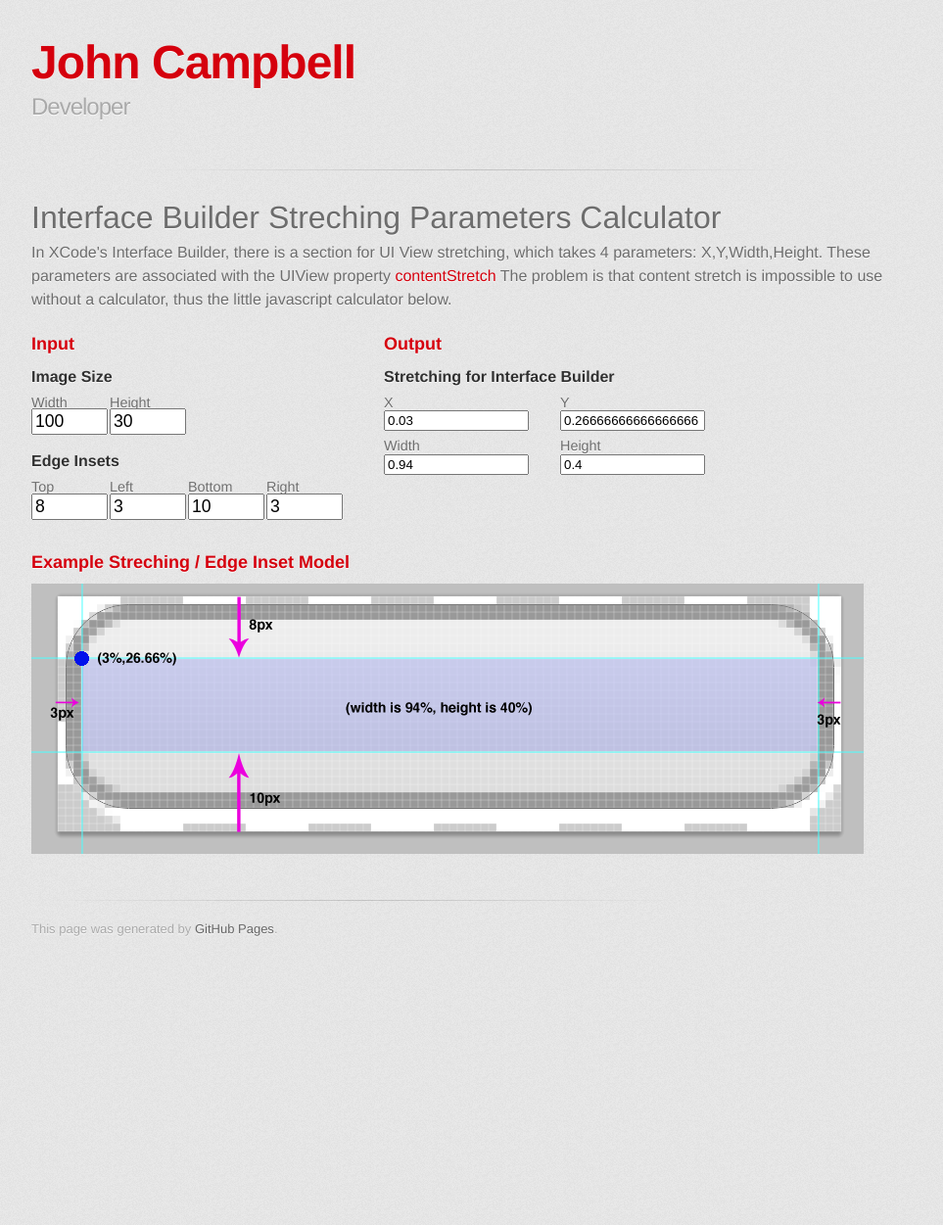
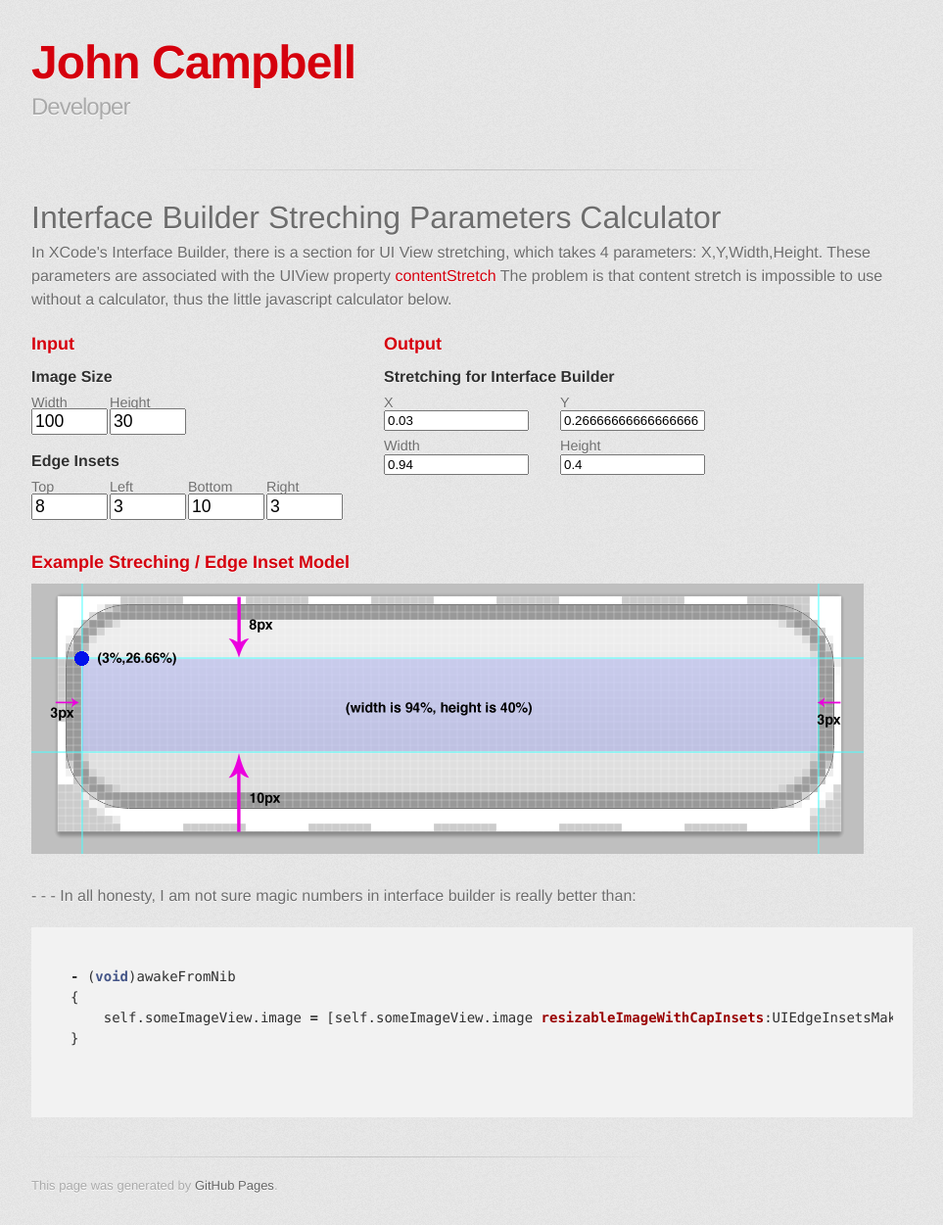
Before and after one commit to jcampbell1/jcampbell1.github.com, a Jekyll site: the page built from UIView-stretching-calculator.html, in a window 1280 px wide. Shown: the whole page at 98% size, without its empty margins (158-1121 px from the left). Built offline with Jekyll 4.4.1, drawn with Linux system fonts in a browser that asks for light colours; nearby versions of some CDN libraries; some web fonts are replaced; before the commit the page ends 989 px from its top, so only the background shows below that.

Commit message:
adding a disclaimer

```diff
--- a/UIView-stretching-calculator.html
+++ b/UIView-stretching-calculator.html
@@ -84,3 +84,14 @@ css: |
 
 <h3 style="padding-top:30px">Example Streching / Edge Inset Model</h3>
 <img src="images/streching-model.png" width=850 h=276 />
+
+<br><br>
+<p>
+- - -
+In all honesty, I am not sure magic numbers in interface builder is really better than:
+<pre><code>{% highlight objc %}
+- (void)awakeFromNib
+{
+    self.someImageView.image = [self.someImageView.image resizableImageWithCapInsets:UIEdgeInsetsMake(8,3,10,3)];
+}
+{% endhighlight %}</code></pre>
```
